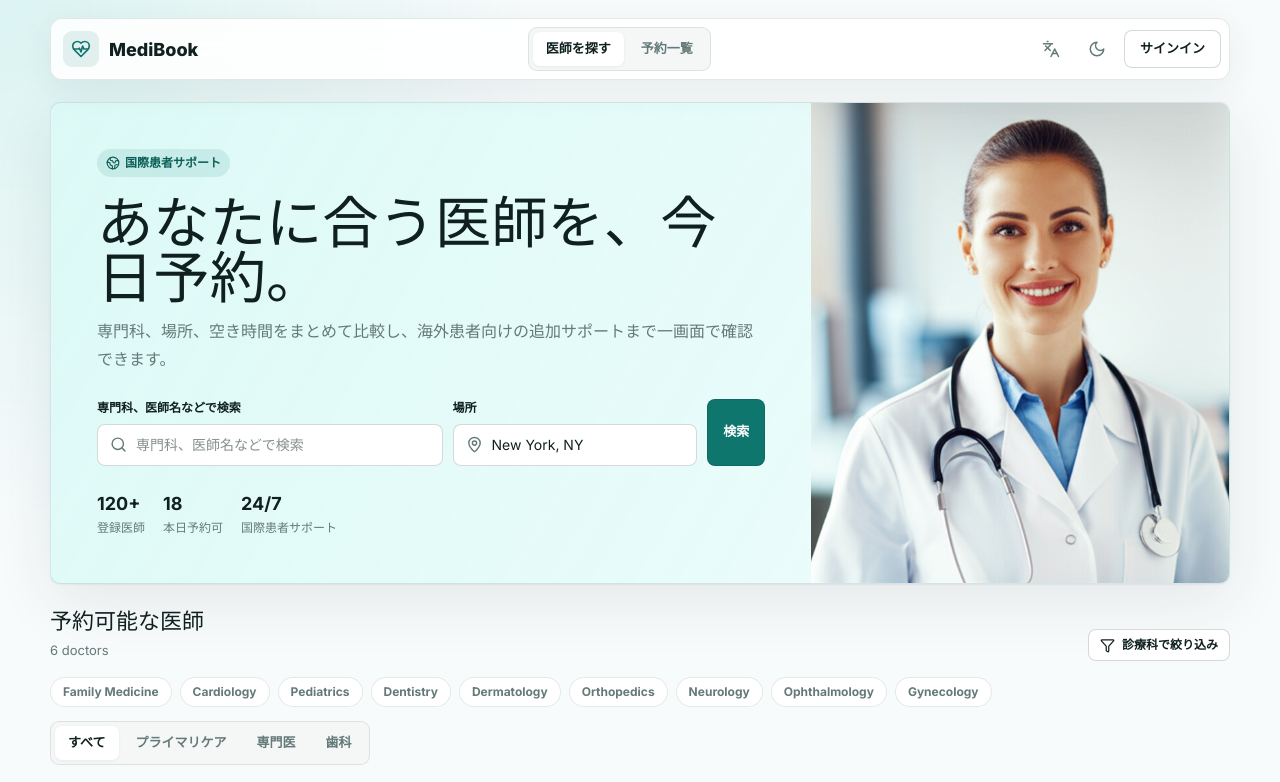
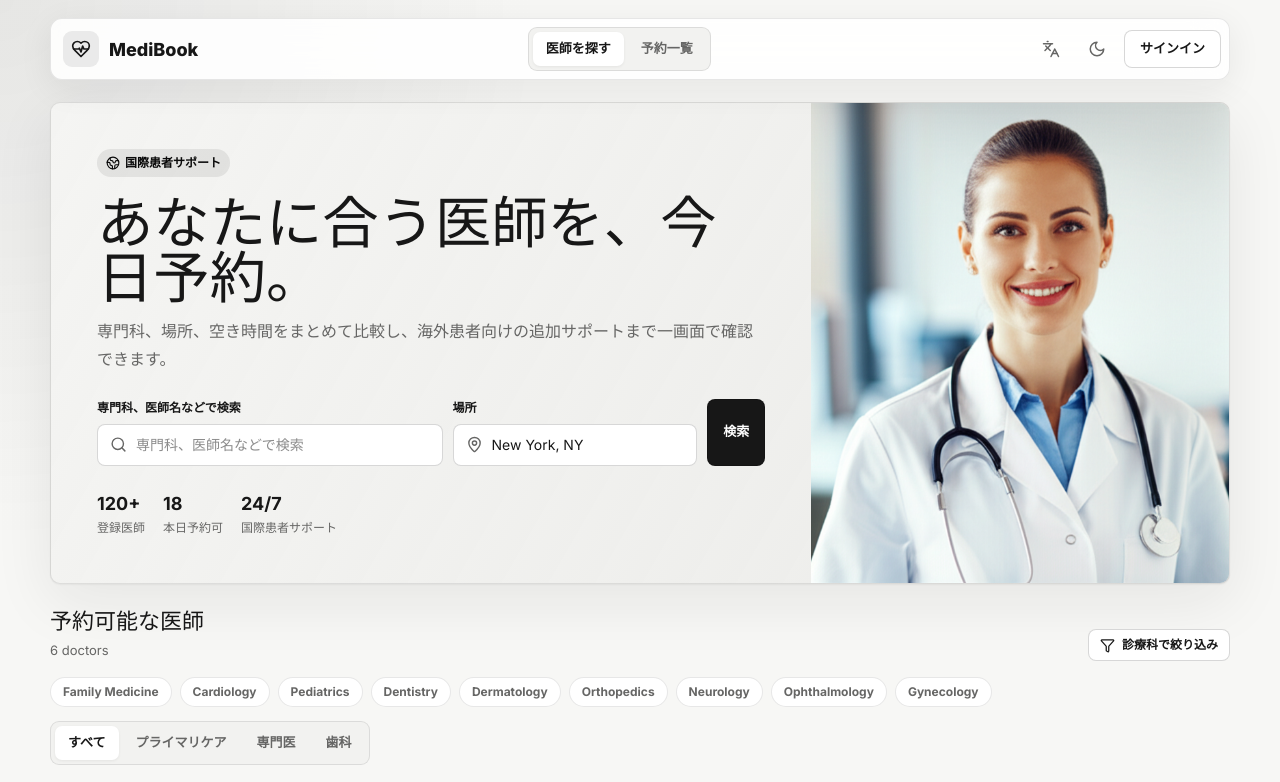
Before and after one commit to Ayumu0922/melius-official-app-doctor-appointment, a React (Vite) app: page / in a window 1280 px wide. Shown: the top 782 px of the page. Built offline with nearby package versions, Linux system fonts and the light colour scheme.

Commit message:
Switch doctor appointment palette to monochrome

```diff
--- a/src/index.css
+++ b/src/index.css
@@ -14,12 +14,12 @@
 html {
   min-width: 320px;
   min-height: 100%;
-  background: #f8fbfc;
+  background: #f7f7f5;
   color-scheme: light;
 }
 
 html[data-theme="dark"] {
-  background: #071211;
+  background: #090909;
   color-scheme: dark;
 }
 
@@ -56,47 +56,47 @@ svg {
 }
 
 :root {
-  --app-bg: #f8fbfc;
-  --app-fg: #10201f;
+  --app-bg: #f7f7f5;
+  --app-fg: #171717;
   --surface: #ffffff;
-  --surface-soft: #eef8f7;
-  --surface-muted: #f5f7f7;
-  --muted-fg: #647a78;
-  --border: rgba(16, 32, 31, 0.1);
-  --border-strong: rgba(16, 32, 31, 0.17);
-  --primary: #0f766e;
-  --primary-strong: #0d5f59;
-  --primary-soft: rgba(15, 118, 110, 0.11);
-  --danger: #d84a4a;
-  --amber: #d39520;
-  --blue: #3178c6;
-  --green: #16a34a;
-  --shadow: 0 18px 60px rgba(23, 45, 43, 0.09), 0 1px 2px rgba(23, 45, 43, 0.05);
+  --surface-soft: #eeeeec;
+  --surface-muted: #f2f2f0;
+  --muted-fg: #666665;
+  --border: rgba(23, 23, 23, 0.1);
+  --border-strong: rgba(23, 23, 23, 0.17);
+  --primary: #171717;
+  --primary-strong: #0a0a0a;
+  --primary-soft: rgba(23, 23, 23, 0.08);
+  --danger: #9f3f3f;
+  --amber: #8a6a22;
+  --blue: #4b5563;
+  --green: #4b5563;
+  --shadow: 0 18px 60px rgba(23, 23, 23, 0.08), 0 1px 2px rgba(23, 23, 23, 0.05);
   color: var(--app-fg);
 }
 
 :root[data-theme="dark"] {
-  --app-bg: #071211;
-  --app-fg: #edf7f5;
-  --surface: #0c1a18;
-  --surface-soft: #102723;
-  --surface-muted: #0f201e;
-  --muted-fg: #98b1ad;
-  --border: rgba(237, 247, 245, 0.1);
-  --border-strong: rgba(237, 247, 245, 0.17);
-  --primary: #35c8bc;
-  --primary-strong: #56d7cc;
-  --primary-soft: rgba(53, 200, 188, 0.14);
-  --danger: #ff7b7b;
-  --amber: #f5c451;
-  --blue: #7ab7ff;
-  --green: #54d585;
+  --app-bg: #090909;
+  --app-fg: #f4f4f5;
+  --surface: #141414;
+  --surface-soft: #1d1d1d;
+  --surface-muted: #202020;
+  --muted-fg: #a1a1aa;
+  --border: rgba(244, 244, 245, 0.1);
+  --border-strong: rgba(244, 244, 245, 0.17);
+  --primary: #f4f4f5;
+  --primary-strong: #ffffff;
+  --primary-soft: rgba(244, 244, 245, 0.1);
+  --danger: #ff8585;
+  --amber: #d4b767;
+  --blue: #c7c7cc;
+  --green: #c7c7cc;
   --shadow: 0 22px 70px rgba(0, 0, 0, 0.42), 0 0 0 1px rgba(255, 255, 255, 0.02);
   color: var(--app-fg);
 }
 
 ::selection {
-  background: rgba(15, 118, 110, 0.18);
+  background: rgba(23, 23, 23, 0.18);
 }
 
 @keyframes pageIn {
@@ -114,7 +114,7 @@ svg {
 .app-shell {
   min-height: 100vh;
   background:
-    radial-gradient(circle at top left, rgba(116, 216, 206, 0.22), transparent 34rem),
+    radial-gradient(circle at top left, rgba(23, 23, 23, 0.08), transparent 34rem),
     linear-gradient(180deg, var(--app-bg), var(--app-bg));
   color: var(--app-fg);
 }
@@ -140,7 +140,7 @@ svg {
   border-radius: 12px;
   background: color-mix(in srgb, var(--surface) 88%, transparent);
   backdrop-filter: blur(18px);
-  box-shadow: 0 8px 34px rgba(14, 58, 55, 0.07);
+  box-shadow: 0 8px 34px rgba(23, 23, 23, 0.07);
 }
 
 .brand {
@@ -202,7 +202,7 @@ svg {
 .category-tabs button[data-active="true"] {
   background: var(--surface);
   color: var(--app-fg);
-  box-shadow: 0 1px 3px rgba(16, 32, 31, 0.06);
+  box-shadow: 0 1px 3px rgba(23, 23, 23, 0.06);
 }
 
 .header-actions {
@@ -250,7 +250,7 @@ svg {
 }
 
 [data-theme="dark"] .button {
-  color: #04201d;
+  color: #090909;
 }
 
 .button[data-size="sm"] {
@@ -314,13 +314,13 @@ svg {
   grid-template-columns: minmax(0, 1.42fr) minmax(280px, 0.78fr);
   min-height: 345px;
   background:
-    linear-gradient(120deg, rgba(218, 249, 246, 0.95), rgba(236, 253, 252, 0.82)),
+    linear-gradient(120deg, rgba(244, 244, 242, 0.96), rgba(232, 232, 229, 0.84)),
     var(--surface);
 }
 
 [data-theme="dark"] .panel[data-tone="hero"] {
   background:
-    linear-gradient(120deg, rgba(12, 37, 34, 0.95), rgba(13, 58, 53, 0.68)),
+    linear-gradient(120deg, rgba(21, 21, 21, 0.97), rgba(38, 38, 38, 0.72)),
     var(--surface);
 }
 
@@ -518,7 +518,7 @@ svg {
   background: var(--surface);
   color: var(--app-fg);
   text-align: left;
-  box-shadow: 0 1px 3px rgba(16, 32, 31, 0.04);
+  box-shadow: 0 1px 3px rgba(23, 23, 23, 0.04);
   transition: transform 160ms ease, box-shadow 160ms ease, border-color 160ms ease;
 }
 
@@ -877,7 +877,7 @@ svg {
 }
 
 [data-theme="dark"] .step-marker[data-active="true"] {
-  color: #04201d;
+  color: #090909;
 }
 
 .time-grid {
```
Also changed, not shown: index.html (+1 -1 lines).
